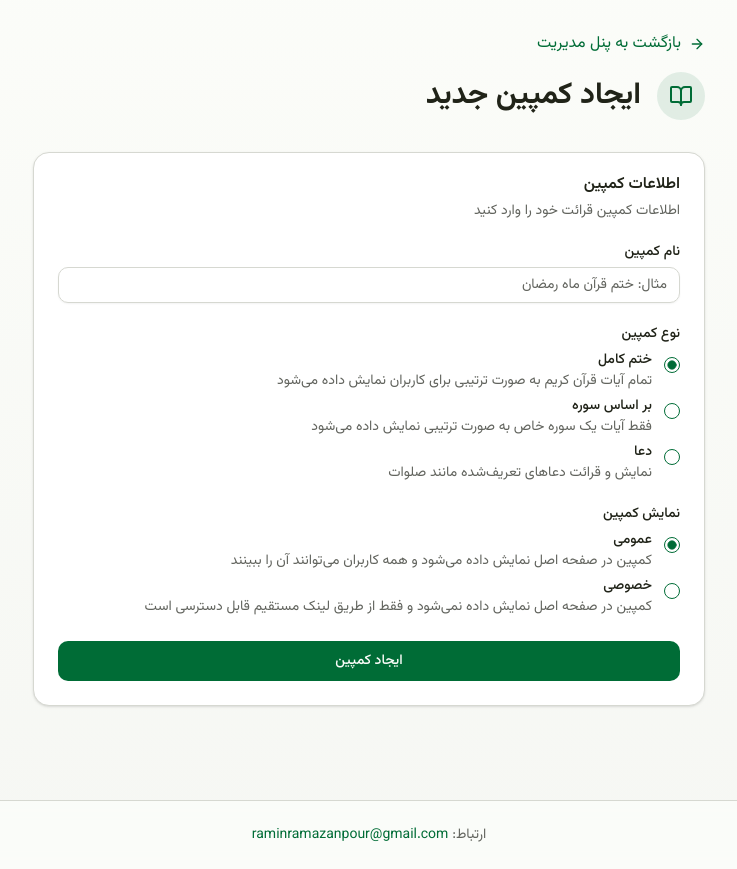
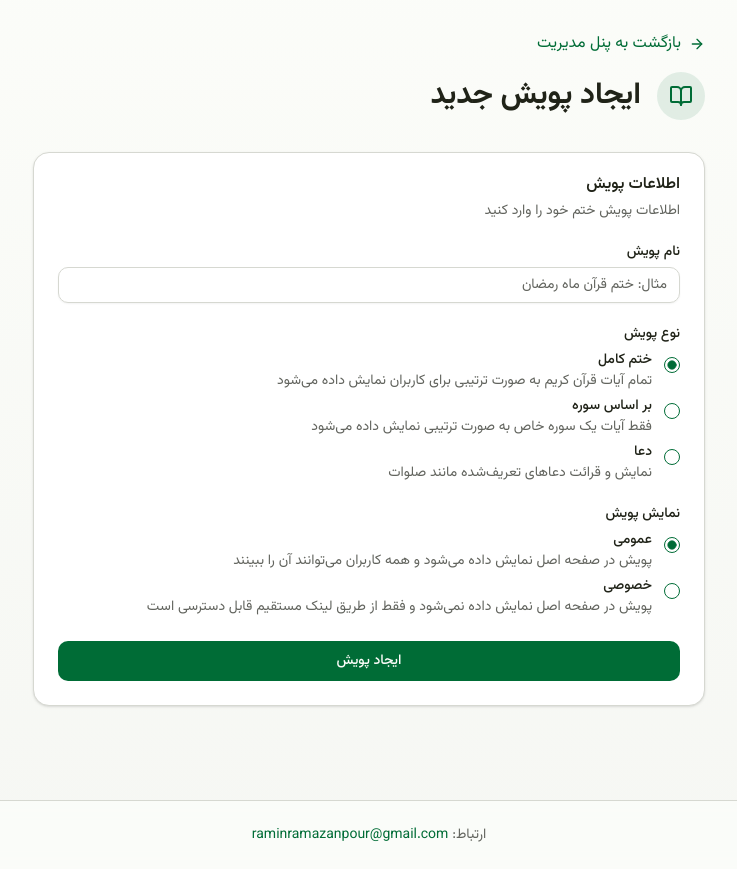
Before and after one commit to RamRamez/khatm, a Next.js app: page /admin/create-campaign in a window 1280 px wide. Shown: the whole page, without its empty margins (271-1008 px from the left). Built offline with nearby package versions, Linux system fonts and the light colour scheme.

Commit message:
replace campaign name with something better

```diff
--- a/app/admin/create-campaign/page.tsx
+++ b/app/admin/create-campaign/page.tsx
@@ -43,7 +43,7 @@ export default function CreateCampaignPage() {
     e.preventDefault()
 
     if (!name.trim()) {
-      setError('لطفا نام کمپین را وارد کنید')
+      setError('لطفا نام پویش را وارد کنید')
       return
     }
 
@@ -132,22 +132,22 @@ export default function CreateCampaignPage() {
               <div className="w-12 h-12 bg-primary/10 rounded-full flex items-center justify-center">
                 <BookOpen className="w-6 h-6 text-primary" />
               </div>
-              <h1 className="text-3xl font-bold">ایجاد کمپین جدید</h1>
+              <h1 className="text-3xl font-bold">ایجاد پویش جدید</h1>
             </div>
           </div>
 
           <Card>
             <CardHeader>
-              <CardTitle>اطلاعات کمپین</CardTitle>
+              <CardTitle>اطلاعات پویش</CardTitle>
               <CardDescription>
-                اطلاعات کمپین قرائت خود را وارد کنید
+                اطلاعات پویش ختم خود را وارد کنید
               </CardDescription>
             </CardHeader>
             <CardContent>
               <form onSubmit={handleCreateCampaign} className="space-y-6">
                 {/* Campaign Name */}
                 <div className="space-y-2">
-                  <Label htmlFor="name">نام کمپین</Label>
+                  <Label htmlFor="name">نام پویش</Label>
                   <Input
                     id="name"
                     value={name}
@@ -159,7 +159,7 @@ export default function CreateCampaignPage() {
 
                 {/* Campaign Type */}
                 <div className="space-y-3">
-                  <Label>نوع کمپین</Label>
+                  <Label>نوع پویش</Label>
                   <RadioGroup
                     value={type}
                     onValueChange={v => setType(v as CampaignType)}
@@ -258,7 +258,7 @@ export default function CreateCampaignPage() {
 
                 {/* Campaign Visibility */}
                 <div className="space-y-3">
-                  <Label>نمایش کمپین</Label>
+                  <Label>نمایش پویش</Label>
                   <RadioGroup
                     value={isPublic ? 'public' : 'private'}
                     onValueChange={v => setIsPublic(v === 'public')}
@@ -277,7 +277,7 @@ export default function CreateCampaignPage() {
                           عمومی
                         </Label>
                         <p className="text-sm text-muted-foreground mt-1">
-                          کمپین در صفحه اصل نمایش داده می‌شود و همه کاربران
+                          پویش در صفحه اصل نمایش داده می‌شود و همه کاربران
                           می‌توانند آن را ببینند
                         </p>
                       </div>
@@ -297,8 +297,8 @@ export default function CreateCampaignPage() {
                           خصوصی
                         </Label>
                         <p className="text-sm text-muted-foreground mt-1">
-                          کمپین در صفحه اصل نمایش داده نمی‌شود و فقط از طریق
-                          لینک مستقیم قابل دسترسی است
+                          پویش در صفحه اصل نمایش داده نمی‌شود و فقط از طریق لینک
+                          مستقیم قابل دسترسی است
                         </p>
                       </div>
                     </div>
@@ -317,7 +317,7 @@ export default function CreateCampaignPage() {
                   size="lg"
                   disabled={loading}
                 >
-                  {loading ? 'در حال ایجاد...' : 'ایجاد کمپین'}
+                  {loading ? 'در حال ایجاد...' : 'ایجاد پویش'}
                 </Button>
               </form>
             </CardContent>
--- a/app/admin/page.tsx
+++ b/app/admin/page.tsx
@@ -1,6 +1,6 @@
 import Link from 'next/link'
 import { redirect } from 'next/navigation'
-import { Plus, BookOpen } from 'lucide-react'
+import { BookOpen, Plus } from 'lucide-react'
 import CampaignList from '@/components/campaign-list'
 import { Button } from '@/components/ui/button'
 import {
@@ -57,16 +57,16 @@ export default async function AdminDashboard() {
 
           <Card className="bg-gradient-to-l from-primary/10 to-accent/10">
             <CardHeader>
-              <CardTitle>کمپین های قرآنی</CardTitle>
+              <CardTitle>پویش‌های قرآنی</CardTitle>
               <CardDescription>
-                کمپین های خود را مدیریت کنید یا کمپین جدیدی ایجاد کنید
+                پویش‌های خود را مدیریت کنید یا پویش جدیدی ایجاد کنید
               </CardDescription>
             </CardHeader>
             <CardContent>
               <Link href="/admin/create-campaign">
                 <Button size="lg" className="w-full sm:w-auto">
                   <Plus className="w-5 h-5 ml-2" />
-                  ایجاد کمپین جدید
+                  ایجاد پویش جدید
                 </Button>
               </Link>
             </CardContent>
--- a/app/layout.tsx
+++ b/app/layout.tsx
@@ -30,8 +30,8 @@ const uthmanic = localFont({
 })
 
 export const metadata: Metadata = {
-  title: 'ختم قرآن - کمپین های قرآنی',
-  description: 'پلتفرم ختم قرآن با کمپین های جمعی',
+  title: 'پویش ختم قرآن و ادعیه',
+  description: 'پلتفرم پویش ختم جمعی قرآن و ادعیه',
 }
 
 export default function RootLayout({
--- a/app/page.tsx
+++ b/app/page.tsx
@@ -68,10 +68,10 @@ export default async function HomePage() {
             </div>
           </div>
           <h1 className="text-5xl font-bold mb-4 text-foreground">
-            کمپین‌های آسمانی
+            پویش های آسمانی
           </h1>
           <p className="text-xl text-muted-foreground max-w-2xl mx-auto leading-relaxed">
-            مشارکت در کمپین‌های ختم جمعی قرآن یا دعا
+            مشارکت در پویش‌های ختم جمعی قرآن و ادعیه
           </p>
         </div>
 
@@ -165,7 +165,7 @@ export default async function HomePage() {
           <Card className="max-w-2xl mx-auto text-center py-12">
             <CardContent>
               <p className="text-muted-foreground text-lg">
-                در حال حاضر کمپینی وجود ندارد
+                در حال حاضر پویشی وجود ندارد
               </p>
             </CardContent>
           </Card>
--- a/components/campaign-list.tsx
+++ b/components/campaign-list.tsx
@@ -75,7 +75,7 @@ export default function CampaignList({ campaigns }: { campaigns: Campaign[] }) {
     if (error) {
       console.error('Error deleting campaign:', error)
       alert(
-        `خطا در حذف کمپین: ${error.message}\n\nلطفا مطمئن شوید که دسترسی های پایگاه داده را اعمال کرده اید.`,
+        `خطا در حذف پویش: ${error.message}\n\nلطفا مطمئن شوید که دسترسی های پایگاه داده را اعمال کرده اید.`,
       )
       return
     }
@@ -114,7 +114,7 @@ export default function CampaignList({ campaigns }: { campaigns: Campaign[] }) {
     return (
       <Card className="text-center py-12">
         <CardContent>
-          <p className="text-muted-foreground">هنوز کمپینی ایجاد نشده است</p>
+          <p className="text-muted-foreground">هنوز پویشی ایجاد نشده است</p>
         </CardContent>
       </Card>
     )
@@ -203,7 +203,7 @@ export default function CampaignList({ campaigns }: { campaigns: Campaign[] }) {
                 ) : (
                   <>
                     <Copy className="w-4 h-4 ml-2" />
-                    کپی لینک کمپین
+                    کپی لینک پویش
                   </>
                 )}
               </Button>
@@ -241,13 +241,13 @@ export default function CampaignList({ campaigns }: { campaigns: Campaign[] }) {
       <AlertDialog open={deleteDialogOpen} onOpenChange={setDeleteDialogOpen}>
         <AlertDialogContent>
           <AlertDialogHeader>
-            <AlertDialogTitle>حذف کمپین</AlertDialogTitle>
+            <AlertDialogTitle>حذف پویش</AlertDialogTitle>
             <AlertDialogDescription>
-              آیا مطمئن هستید که می‌خواهید کمپین "{campaignToDelete?.name}" را
+              آیا مطمئن هستید که می‌خواهید پویش "{campaignToDelete?.name}" را
               حذف کنید؟
               <br />
               <span className="text-destructive font-semibold">
-                این عملیات غیرقابل بازگشت است و تمام اطلاعات مربوط به این کمپین
+                این عملیات غیرقابل بازگشت است و تمام اطلاعات مربوط به این پویش
                 از دیتابیس حذف خواهد شد.
               </span>
             </AlertDialogDescription>
@@ -258,7 +258,7 @@ export default function CampaignList({ campaigns }: { campaigns: Campaign[] }) {
               onClick={handleDeleteCampaign}
               className="bg-destructive text-destructive-foreground hover:bg-destructive/90"
             >
-              حذف کمپین
+              حذف پویش
             </AlertDialogAction>
           </AlertDialogFooter>
         </AlertDialogContent>
--- a/components/campaign-reader.tsx
+++ b/components/campaign-reader.tsx
@@ -311,8 +311,8 @@ export default function CampaignReader({
       typeof window !== 'undefined' ? window.location.href : ''
 
     const shareData = {
-      title: `کمپین ${campaign.name}`,
-      text: `در کمپین "${campaign.name}" شرکت کنید`,
+      title: `پویش ${campaign.name}`,
+      text: `در پویش "${campaign.name}" شرکت کنید`,
       url: campaignUrl,
     }
 
@@ -358,7 +358,7 @@ export default function CampaignReader({
             <div className="flex items-center justify-between">
               <div>
                 <h1 className="text-xl font-bold mb-1">
-                  نام کمپین: {campaign.name}
+                  نام پویش: {campaign.name}
                 </h1>
                 <p className="text-sm text-muted-foreground">
                   {campaign.type === CampaignType.General
@@ -393,7 +393,7 @@ export default function CampaignReader({
             <div className="flex flex-col items-center gap-3">
               <BookOpen className="w-12 h-12 text-muted-foreground" />
               <p className="text-muted-foreground text-lg">
-                این کمپین به پایان رسیده است
+                این پویش به پایان رسیده است
               </p>
               <p className="text-sm text-muted-foreground">
                 تعداد ختم انجام شده: {currentCompletionCount} بار
@@ -566,7 +566,7 @@ export default function CampaignReader({
             className="gap-2"
           >
             <Share2 className="w-5 h-5" />
-            {shareSuccess ? 'لینک کپی شد!' : 'اشتراک‌گذاری کمپین'}
+            {shareSuccess ? 'لینک کپی شد!' : 'اشتراک‌گذاری پویش'}
           </Button>
         </div>
       </div>
```
